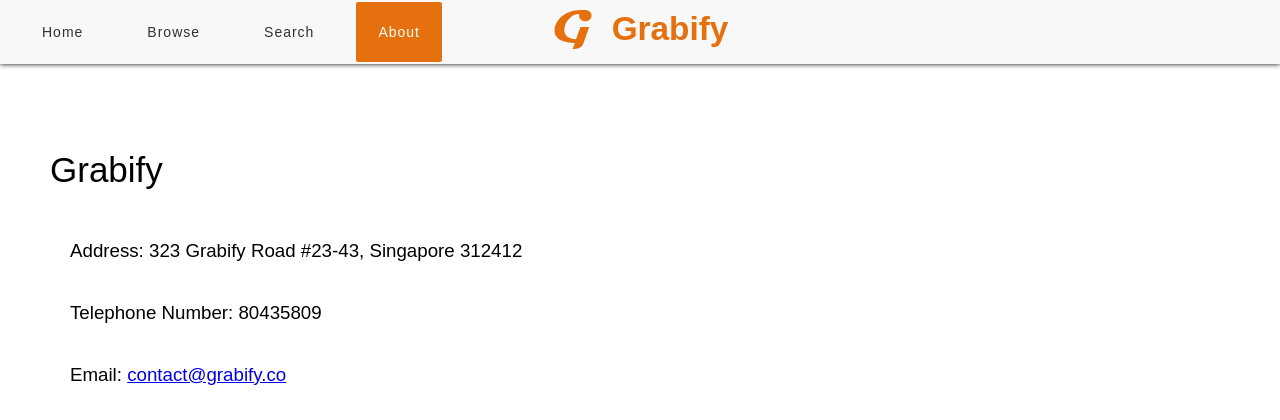
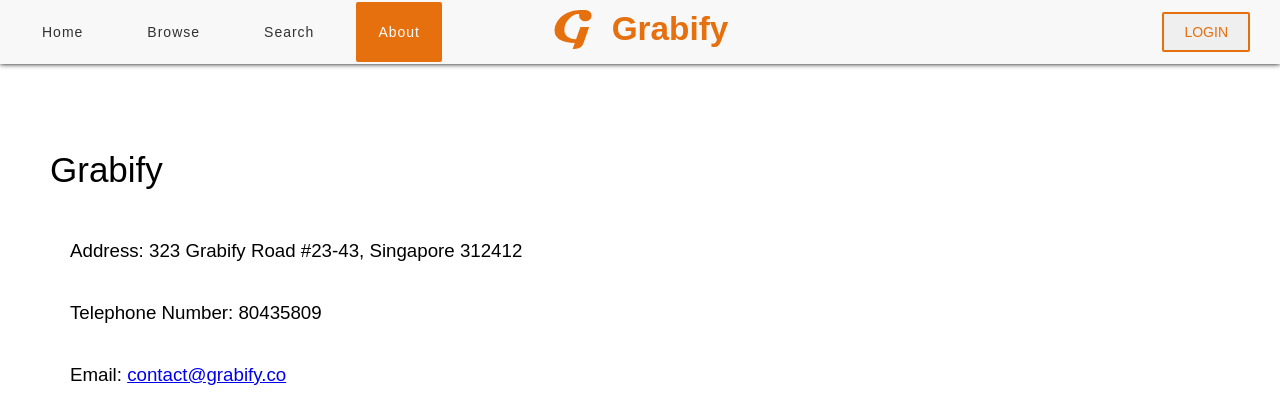
Before and after one commit to Xre0uS/grabify, a PHP site: page /about.php in a window 1280 px wide. Shown: the top 420 px of the page. Run offline with PHP 8.4, Linux system fonts and the light colour scheme.

Commit message:
Add files via upload

```diff
--- a/php/navbar.php
+++ b/php/navbar.php
@@ -37,8 +37,8 @@
             </a>
         </div>
 
-        <div id="loginContainer" class="loginContainer" style="display: none;">
-            <div id="loginbtncontainer" class="loginbtncontainer" onclick="shloginmodel()">
+        <div id="loginContainer" class="loginContainer">
+            <div id="loginbtncontainer" class="loginbtncontainer" style="display: none;" onclick="shloginmodel()">
                 <button id="login-btn" class="login-btn">
                     <div class="login-txt">
                         LOGIN
```
